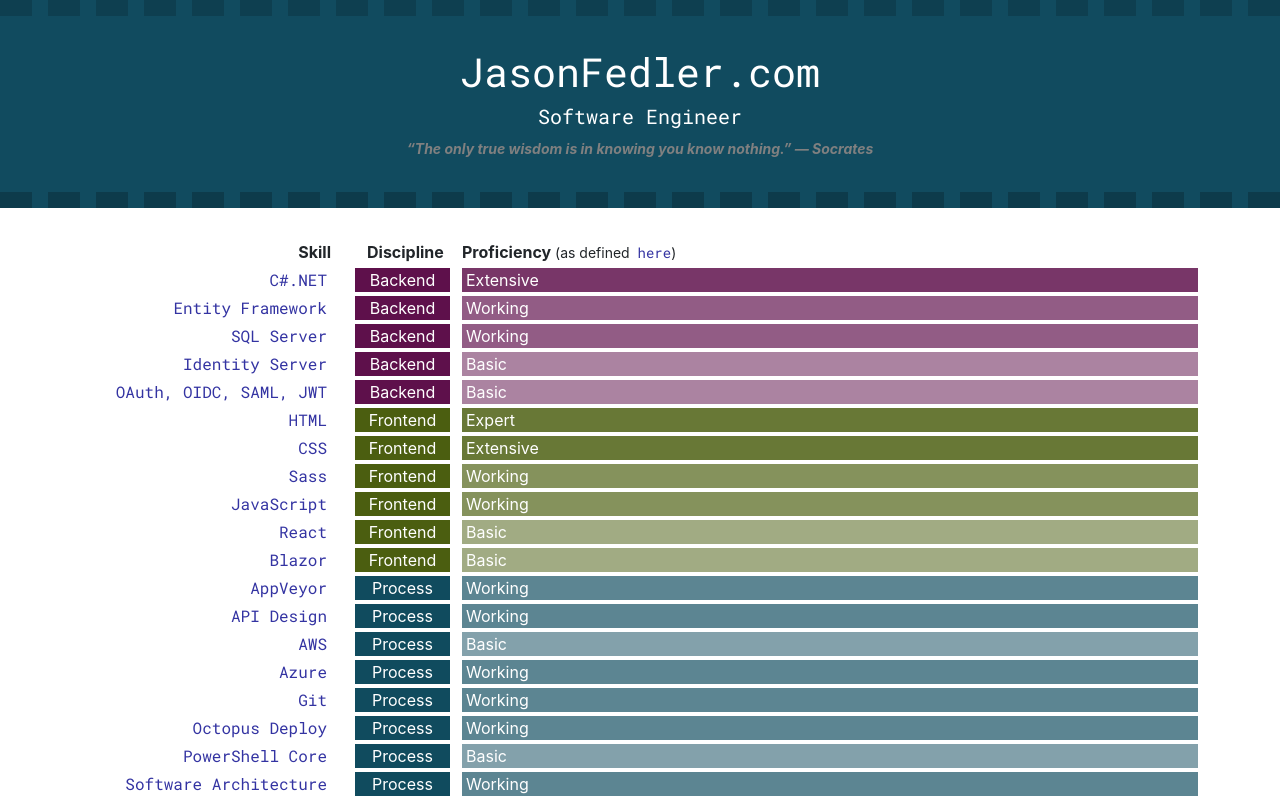
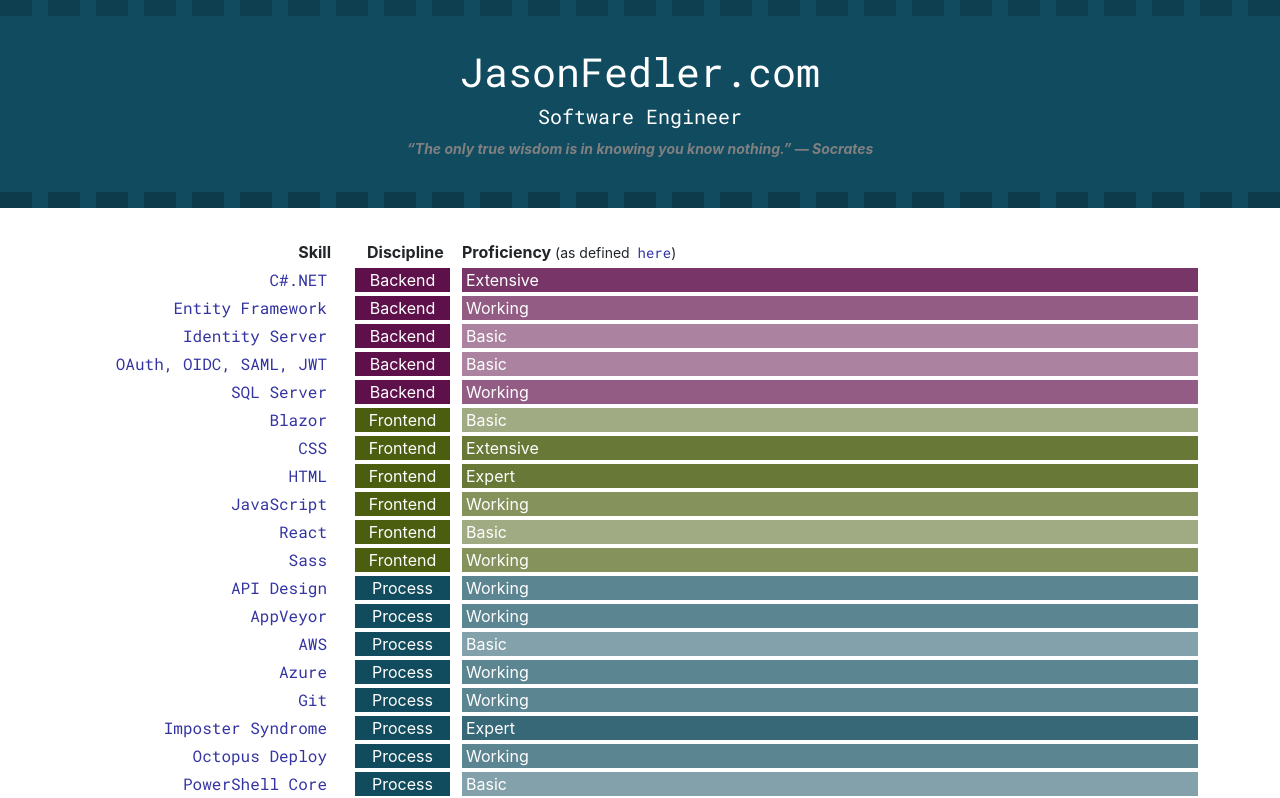
Before and after one commit to Three97/jasonfedler.com, a React (Create React App) app: page / in a window 1280 px wide. Shown: the top 798 px of the page. Built offline with nearby package versions, Linux system fonts and the light colour scheme.

Commit message:
updates some package versions and sorts skills based on name;

```diff
--- a/package.json
+++ b/package.json
@@ -1,15 +1,15 @@
 {
   "homepage": "https://three97.github.io/",
   "name": "jfcom",
-  "version": "2023.1.0",
+  "version": "2023.04.22",
   "private": true,
   "dependencies": {
-    "@types/node": "^18.11.9",
+    "@types/node": "^18.14.2",
     "@types/react": "^18.0.9",
     "@types/react-dom": "^18.0.9",
     "react": "^18.2.0",
     "react-dom": "^18.2.0",
-    "react-scripts": "5.0.1",
+    "react-scripts": "^5.0.1",
     "styled-components": "^5.3.6",
     "typescript": "^4.9.3",
     "web-vitals": "^3.1.0"
--- a/src/components/Skills.tsx
+++ b/src/components/Skills.tsx
@@ -3,7 +3,7 @@ import ISkill from "../interfaces/ISkill";
 import Skill from "./Skill";
 
 const Skills: FC<any> = function({ items }) {
-  const sortedSkills = items.sort((a: ISkill, b: ISkill) => a.discipline - b.discipline);
+  const sortedSkills = items.sort((a: ISkill, b: ISkill) => a.discipline - b.discipline || a.skill.localeCompare(b.skill));
   return (
     <div className="container mb-5">
       <div className="row mb-1">
```
Also changed, not shown: 2 other files (tests, documents, lock files or other folders).
